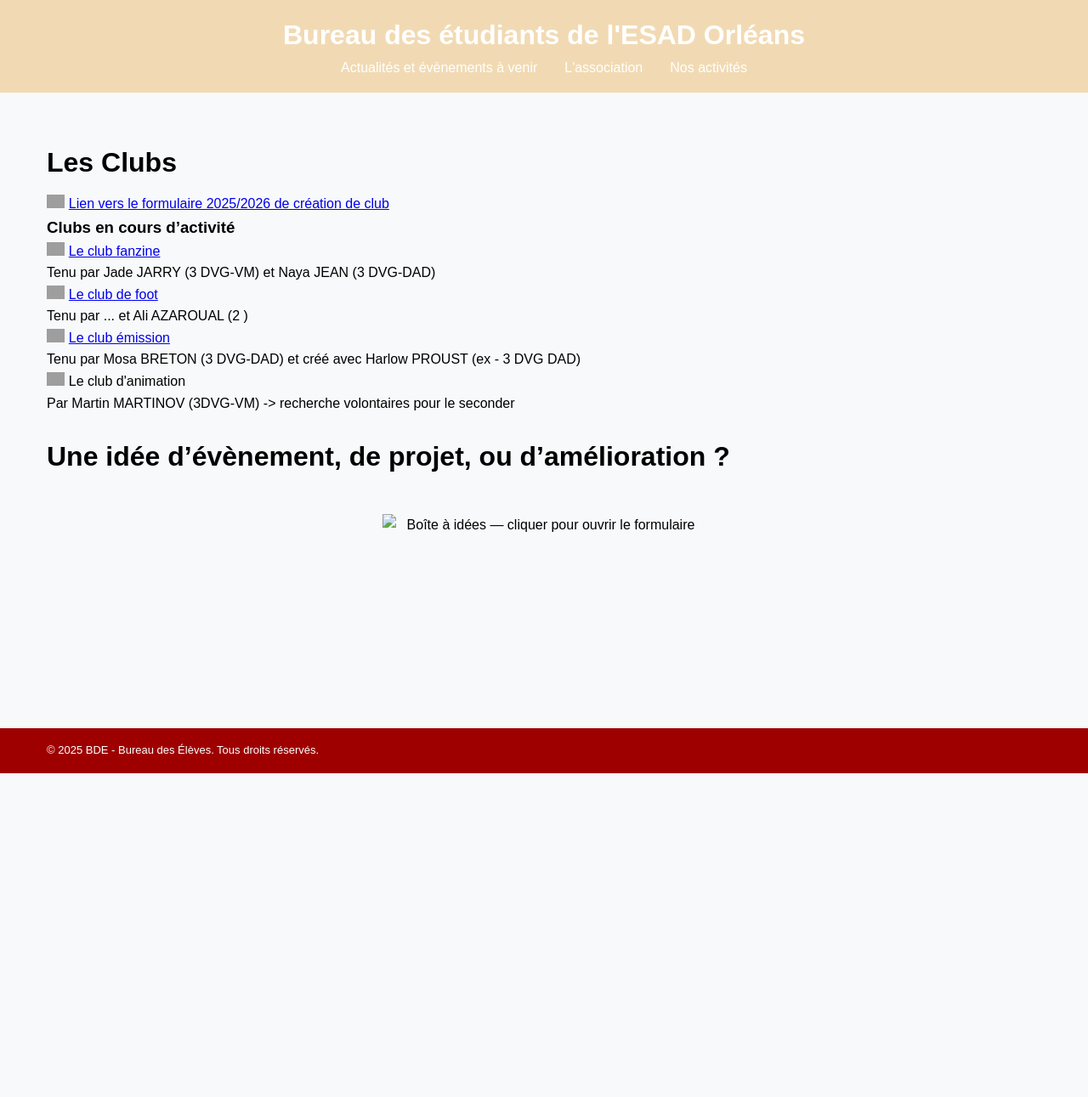
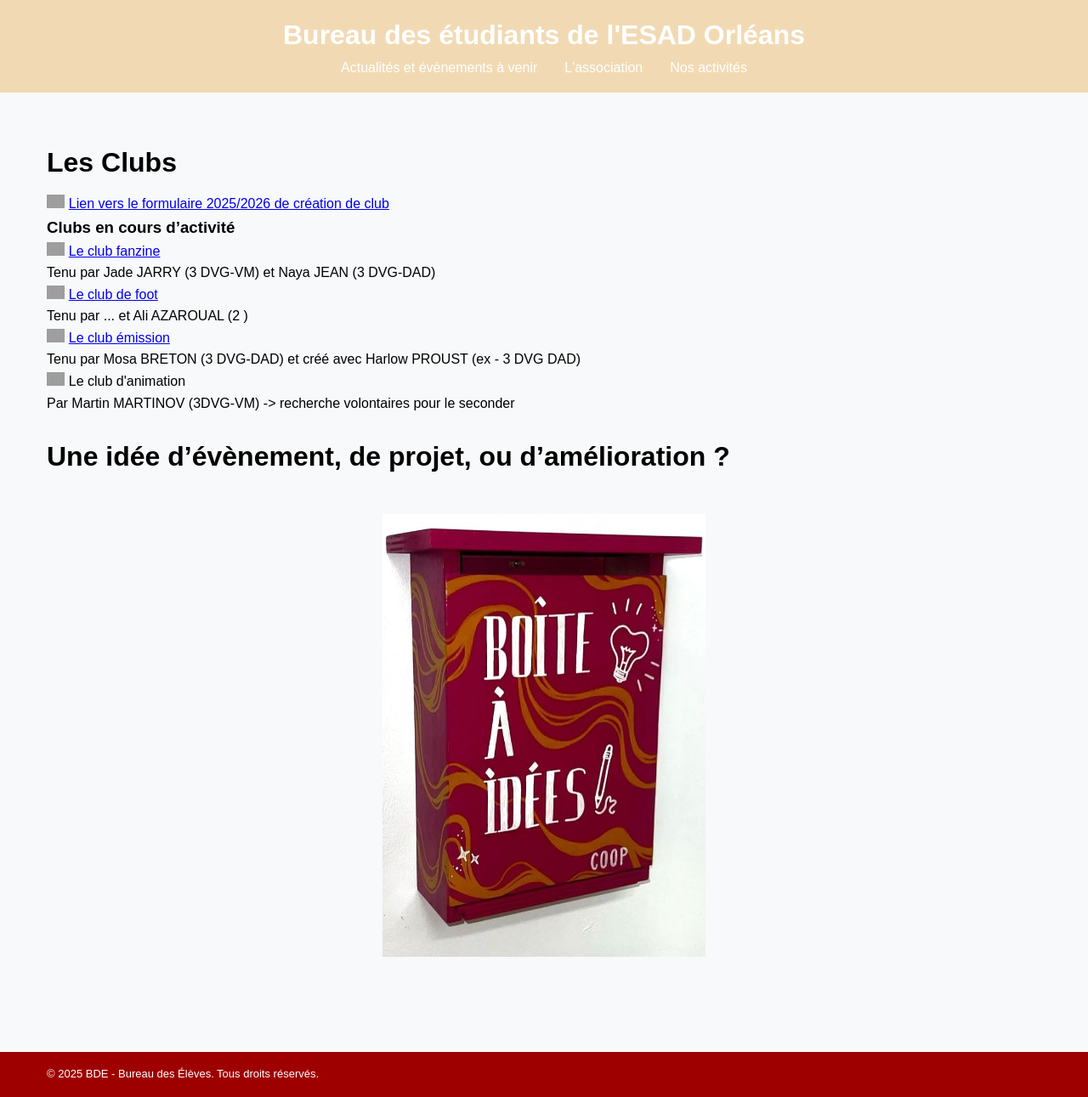
Before and after one commit to bde-esad-orleans/bde, a Jekyll site: the page built from activites.md, in a window 1280 px wide. Shown: the whole page at 85% size. Built offline with Jekyll 4.4.1, drawn with Linux system fonts in a browser that asks for light colours; before the commit the page ends 910 px from its top, so only the background shows below that; grey boxes are pictures that could not be loaded.

Commit message:
images links corrected

```diff
--- a/_includes/boite-a-idees.html
+++ b/_includes/boite-a-idees.html
@@ -1,16 +1,16 @@
 <style>
-/* --- réglages faciles --- */
+
 :root {
-    --mailbox-max-width: 380px; /* augmente si tu veux une boîte plus large sur desktop */
-    --envelope-max-width: 150px; /* taille max de l'enveloppe (px) */
+    --mailbox-max-width: 380px;
+    --envelope-max-width: 150px;
     --animation-duration: 1000ms;
 }
 
 .mailbox-container {
-    position: relative;                 /* conteneur relatif pour position absolute des overlays */
+    position: relative;
     text-align: center;
     margin: 2rem auto;
-    max-width: var(--mailbox-max-width); /* réduit la boîte sur grand écran */
+    max-width: var(--mailbox-max-width);
     width: 100%;
 }
 
@@ -22,23 +22,21 @@
     display: block;
 }
 
-/* mobile : garder le rendu parfait (par ex. ce que tu avais) */
 @media (max-width: 768px) {
     .mailbox-container {
     max-width: 90%;
     }
 }
 
-/* overlay du formulaire (superposé sur la boîte) */
 .form-overlay {
     position: absolute;
     top: 0;
     left: 0;
     width: 100%;
-    display: none;             /* affiché via JS */
+    display: none;
     align-items: flex-start;
     justify-content: center;
-    z-index: 10;               /* dessous du bouton fermer (afin qu'il reste cliquable) */
+    z-index: 10;
     pointer-events: auto;
     background-color: rgb(216, 216, 216);
 }
@@ -59,17 +55,16 @@
     border: none;
     border-radius: 6px;
     cursor: pointer;
-    display: none;             /* visible seulement quand le formulaire est ouvert */
+    display: none;
     position: relative;
-    z-index: 20;               /* au-dessus de l'overlay pour pouvoir cliquer dessus */
+    z-index: 20;
 }
 
-/* Enveloppe animée */
 .envelope {
     position: absolute;
     top: 50%;
     left: 50%;
-    width: 30%;                /* proportionnelle à la boîte */
+    width: 30%;
     max-width: var(--envelope-max-width);
     transform: translate(-50%, -50%) scale(1);
     pointer-events: none;
@@ -88,22 +82,19 @@
     transform: translate(-50%, -50%) scale(1);
     }
     100% {
-    /* se déplace et rétrécit. change les valeurs si tu veux une autre direction */
     transform: translate(-300%, -300%) scale(0.12);
     }
 }
 </style>
 
 <div class="mailbox-container" id="mailboxContainer">
-<!-- image de boîte aux lettres (remplace par ta propre image) -->
 <img
     id="mailbox"
-    src="boite-a-idees.jpg"
+    src="../assets/images/equipe-et-planning/boite-a-idees.jpg"
     alt="Boîte à idées — cliquer pour ouvrir le formulaire"
     class="mailbox-image"
 />
 
-<!-- overlay du formulaire (superposé au-dessus de l'image) -->
 <div class="form-overlay" id="formOverlay" aria-hidden="true">
     <iframe
     id="googleForm"
```
Also changed, not shown: other parts of _includes/boite-a-idees.html (+1 -6 lines), 1 other file.
